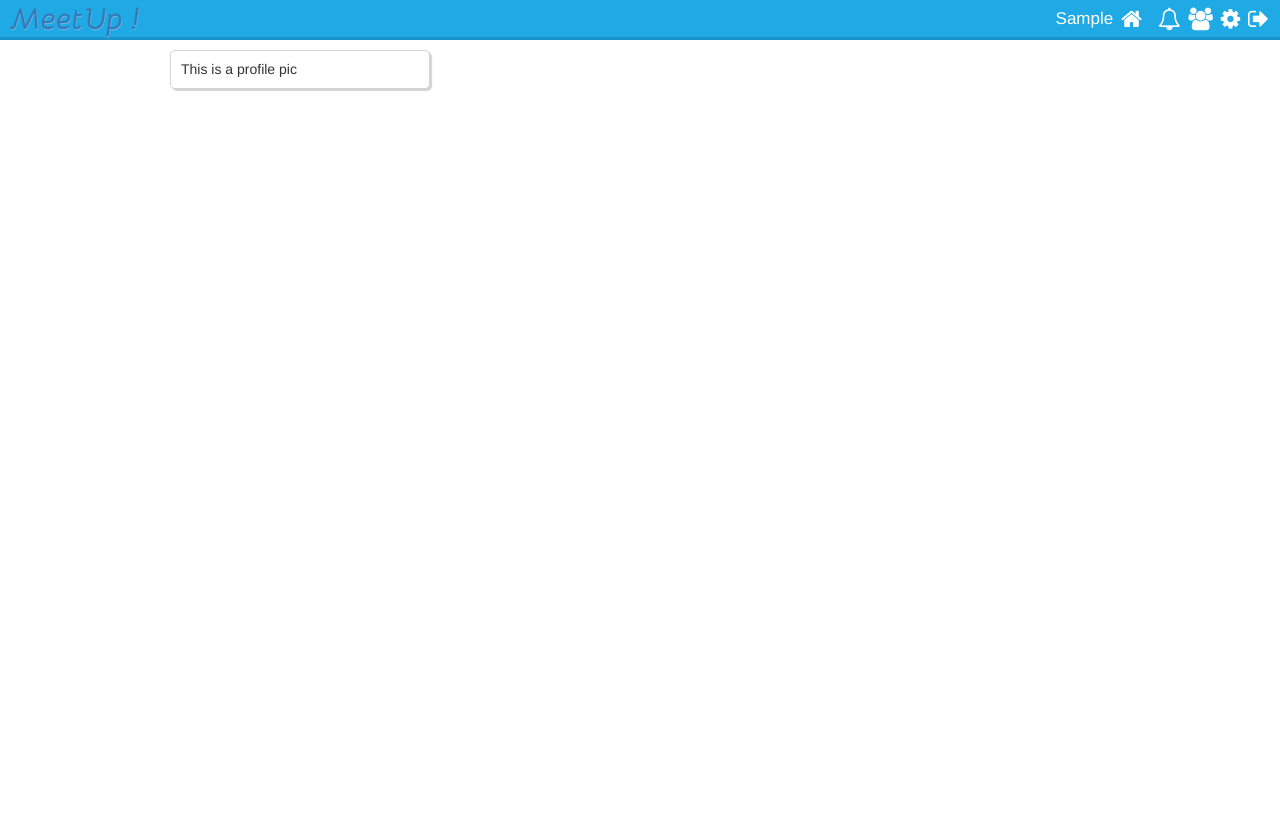
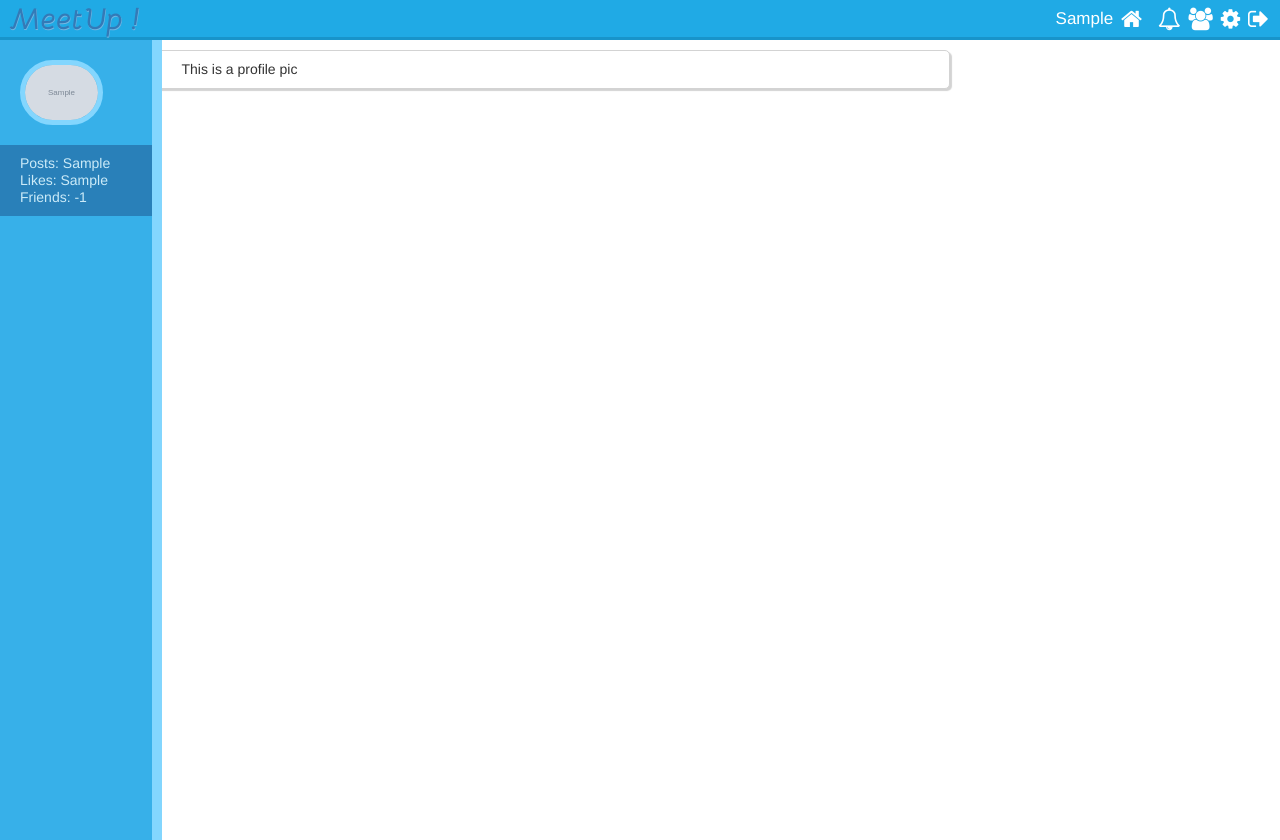
Before and after one commit to kishankunal/MeetUp, a PHP site: a page that uses profile.php in a window 1280 px wide. Before the commit the page ends 91 px from the top, so only its background shows below. Run offline with PHP 8.4, Linux system fonts and the light colour scheme; the visitor is signed in with stand-in values (Sample User, id 1); tables that the repository leaves empty or names only in its code hold one stand-in row (values such as "Sample post"); grey boxes marked "Sample" are stand-in pictures; some libraries are stand-ins or nearby versions.

Commit message:
user profile page added

```diff
--- a/assets/css/style.css
+++ b/assets/css/style.css
@@ -52,6 +52,7 @@ nav a:hover{
     color: #ffff;
     opacity: .7;
 }
+
 
 .wrapper{
     margin: 0 auto;
@@ -214,6 +215,7 @@ textarea:focus{
 	font-size: 14px;
 }
 
+
 .profile_left {
 	top: -10px;
 	width: 17%;
--- a/profile.php
+++ b/profile.php
@@ -1,8 +1,39 @@
 <?php
     include("includes/header.php");
+    include("includes/classes/User.php");
+    include("includes/classes/Post.php");
+
+    if(isset($_GET['profile_username'])){
+        $username = $_GET['profile_username'];
+        $user_details_query = mysqli_query($con, "SELECT * FROM user where username ='$username'");
+        $user_array = mysqli_fetch_array($user_details_query);
+        $num_friends = (substr_count($user_array['friend_array'],","))-1;
+    }
 ?>
+        <style type="text/css">
+	 	.wrapper {
+	 		margin-left: 0px;
+			padding-left: 0px;
+	 	}
 
-        <div class="user_details column">
+ 	</style>
+        <div class="profile_left">
+            <img src="<?php echo $user_array['profile_pic']?>">
+            <div class="profile_info">
+                <p><?php echo "Posts: ".$user_array['num_posts']; ?></p>
+                <p><?php echo "Likes: ".$user_array['num_likes']; ?></p>
+                <p><?php echo "Friends: ".$num_friends; ?></p>
+            </div>
+            <form action="<?php echo $username; ?>">
+               <?php
+               $profile_user_obj = new User($con,$username);
+               if($profile_user_obj->isClosed()){
+                   header("Location:user_closed.php");
+               }
+               ?>
+            </form>
+        </div>
+        <div class="main_details column">
             This is a profile pic
         </div>
    </div>
```
Also changed, not shown: user_closed.php (added, +11 -0 lines).
